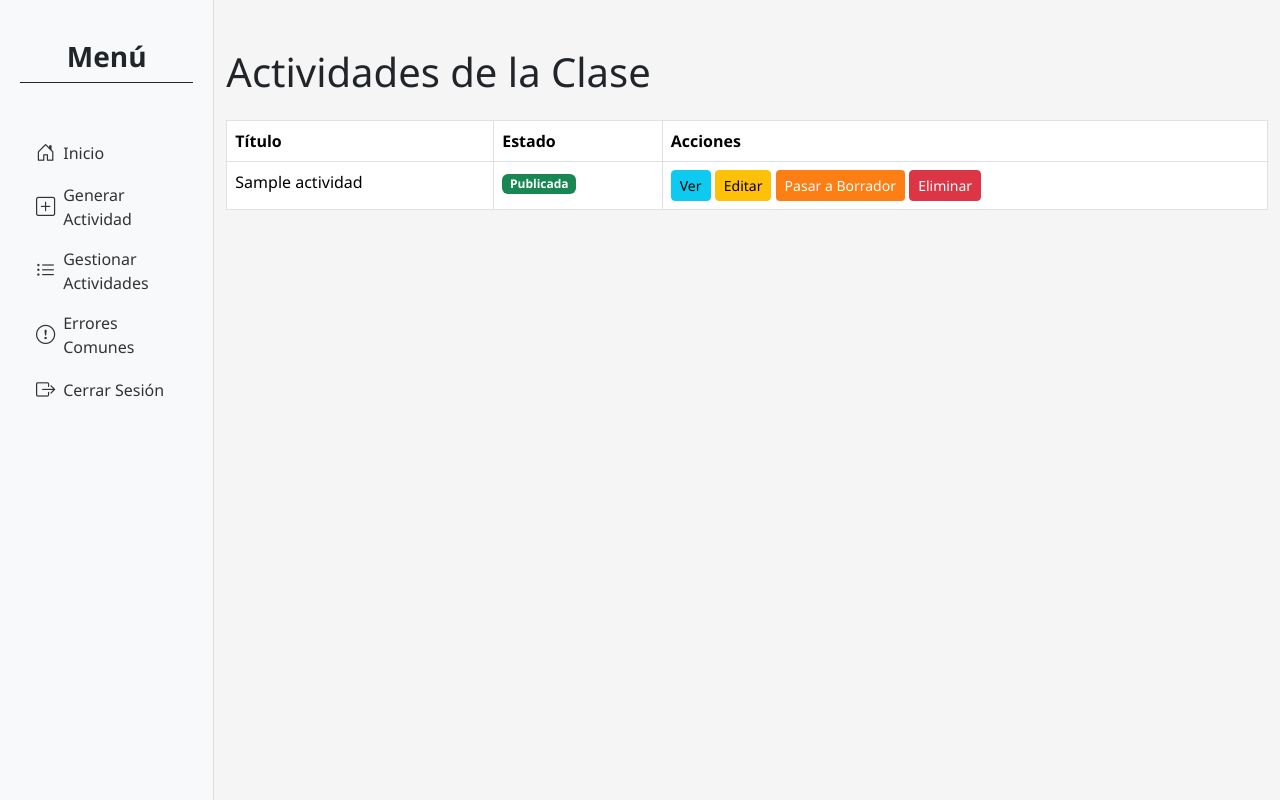
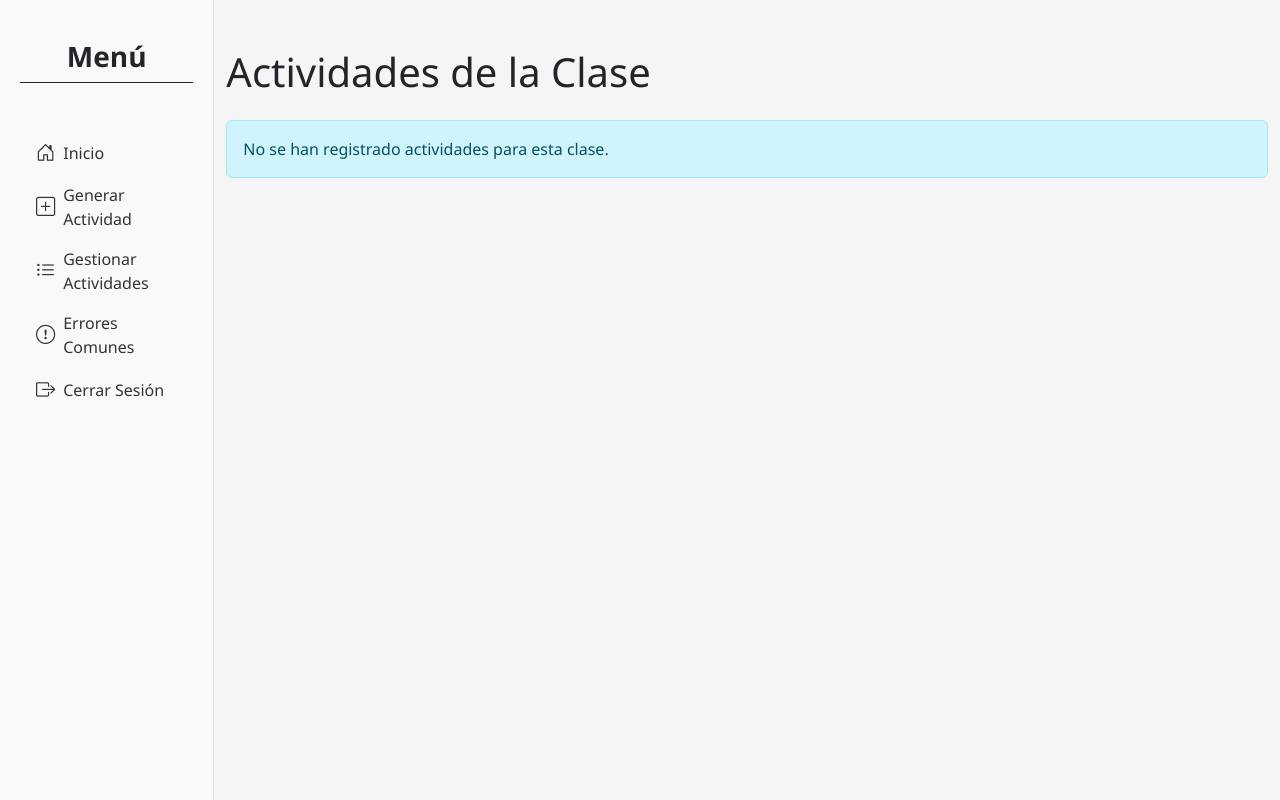
Before and after one commit to oscarpicadocarino/tfg-app, a PHP site: page /actividades.php?id_clase=1 in a window 1280 px wide. Run offline with PHP 8.4, Linux system fonts and the light colour scheme; tables that the repository leaves empty or names only in its code hold one stand-in row (values such as "Sample post").

Commit message:
Mensajes sino hay actividades/errores comunes

```diff
--- a/app/actividades.php
+++ b/app/actividades.php
@@ -87,6 +87,12 @@ $actividades = $stmt->fetchAll(PDO::FETCH_ASSOC);
 <div class="container mt-5">
     <h1 class="mb-4">Actividades de la Clase</h1>
 
+        <?php if (empty($errores)): ?>
+    <div class="alert alert-info mt-4" role="alert">
+        No se han registrado actividades para esta clase.
+    </div>
+<?php else: ?>
+
     <table class="table table-bordered table-hover">
         <thead class="table-custom">
             <tr>
@@ -127,3 +133,4 @@ $actividades = $stmt->fetchAll(PDO::FETCH_ASSOC);
 </div>
 </body>
 </html>
+<?php endif; ?>
```
Also changed, not shown: app/errores_comunes.php (+7 -0 lines).
